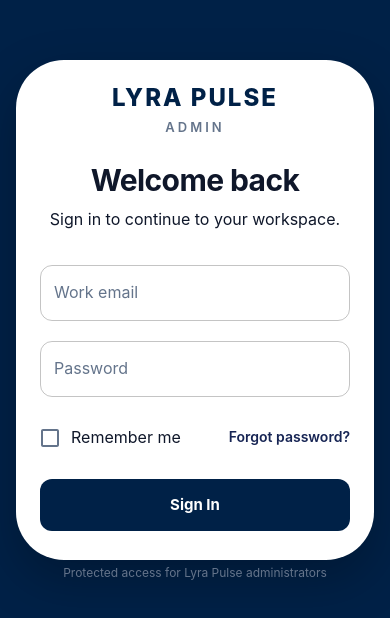
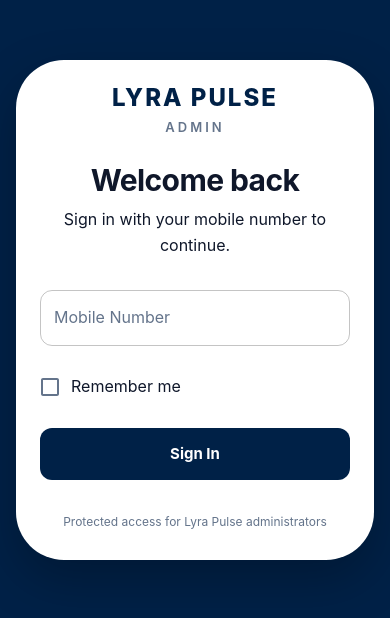
Before and after one commit to 11RAJAVEERAN/LYRA_PULSE, a React (Vite) app in the folder lyrapulse-admin/: page /login in a window 390 px wide. Shown: the part 112-730 px from the top of the page. Built offline with nearby package versions, Linux system fonts and the light colour scheme.

Commit message:
Update login page to mobile number login

```diff
--- a/lyrapulse-admin/src/features/auth/pages/LoginPage.jsx
+++ b/lyrapulse-admin/src/features/auth/pages/LoginPage.jsx
@@ -6,7 +6,6 @@ import {
   Checkbox,
   CircularProgress,
   FormControlLabel,
-  Link,
   Stack,
   TextField,
   Typography,
@@ -19,15 +18,18 @@ import { useNavigate } from 'react-router-dom'
 import { useAuth } from '../hooks/useAuth'
 import { colors } from '../../../theme/colors'
 
+// ========================================
+// 1. LOGIN VALIDATION
+// Email + Password removed
+// Mobile number added
+// ========================================
+
 const loginSchema = z.object({
-  email: z
+  mobile: z
     .string()
     .trim()
-    .min(1, 'Please enter your email address')
-    .email('Please enter a valid email address'),
-  password: z
-    .string()
-    .min(1, 'Please enter your password'),
+    .min(1, 'Please enter your mobile number')
+    .regex(/^[0-9]{10}$/, 'Please enter a valid 10-digit mobile number'),
 })
 
 export function LoginPage() {
@@ -36,6 +38,12 @@ export function LoginPage() {
   const [rememberMe, setRememberMe] = useState(false)
   const [loginError, setLoginError] = useState('')
 
+  // ========================================
+  // 2. FORM DEFAULT VALUES
+  // email + password removed
+  // mobile added
+  // ========================================
+
   const {
     register,
     handleSubmit,
@@ -43,16 +51,23 @@ export function LoginPage() {
   } = useForm({
     resolver: zodResolver(loginSchema),
     defaultValues: {
-      email: '',
-      password: '',
+      mobile: '',
     },
   })
+
+  // ========================================
+  // 3. LOGIN SUBMIT
+  // ========================================
 
   const onSubmit = async (values) => {
     setLoginError('')
 
     try {
-      await login({ ...values, rememberMe })
+      await login({
+        mobile: values.mobile,
+        rememberMe,
+      })
+
       navigate('/dashboard', { replace: true })
     } catch (error) {
       setLoginError(error.message || 'Unable to sign in.')
@@ -62,34 +77,34 @@ export function LoginPage() {
   return (
     <Box
       sx={{
-        minHeight: "100vh",
-        display: "flex",
-        alignItems: "center",
-        justifyContent: "center",
-        backgroundColor: "#002147",
+        minHeight: '100vh',
+        display: 'flex',
+        alignItems: 'center',
+        justifyContent: 'center',
+        backgroundColor: '#002147',
         px: 2,
       }}
     >
       {/* Login Box */}
       <Box
         sx={{
-          width: "100%",
+          width: '100%',
           maxWidth: 440,
           height: 500,
-          backgroundColor: "#ffffff",
+          backgroundColor: '#ffffff',
           borderRadius: 3,
           p: { xs: 3, sm: 4 },
-          boxShadow: "0 20px 50px rgba(0, 0, 0, 0.25)",
+          boxShadow: '0 20px 50px rgba(0, 0, 0, 0.25)',
         }}
       >
         {/* Brand */}
-        <Box sx={{ textAlign: "center", mb: 3 }}>
+        <Box sx={{ textAlign: 'center', mb: 3 }}>
           <Typography
             sx={{
-              color: "#002147",
+              color: '#002147',
               fontWeight: 800,
               fontSize: { xs: 24, sm: 28 },
-              letterSpacing: "2px",
+              letterSpacing: '2px',
               lineHeight: 1.2,
             }}
           >
@@ -102,8 +117,8 @@ export function LoginPage() {
               color: colors.textSecondary,
               fontWeight: 600,
               fontSize: 13,
-              letterSpacing: "3px",
-              textTransform: "uppercase",
+              letterSpacing: '3px',
+              textTransform: 'uppercase',
             }}
           >
             Admin
@@ -115,7 +130,7 @@ export function LoginPage() {
           component="h2"
           variant="h3"
           sx={{
-            textAlign: "center",
+            textAlign: 'center',
             fontSize: {
               xs: 30,
               md: 36,
@@ -130,12 +145,13 @@ export function LoginPage() {
           color="text.secondary"
           sx={{
             mt: 1,
-            textAlign: "center",
+            textAlign: 'center',
           }}
         >
-          Sign in to continue to your workspace.
+          Sign in with your mobile number to continue.
         </Typography>
 
+        {/* Login Form */}
         <Box
           component="form"
           onSubmit={handleSubmit(onSubmit)}
@@ -143,58 +159,52 @@ export function LoginPage() {
           sx={{ mt: 4 }}
         >
           <Stack spacing={2.5}>
+
+            {/* ========================================
+                4. MOBILE NUMBER FIELD
+                OLD: Work email
+                NEW: Mobile number
+            ======================================== */}
+
             <TextField
-              label="Work email"
-              type="email"
+              label="Mobile Number"
+              type="tel"
               fullWidth
-              autoComplete="username"
-              {...register("email")}
-              error={Boolean(errors.email)}
-              helperText={errors.email?.message}
+              autoComplete="tel"
+              inputProps={{
+                maxLength: 10,
+              }}
+              {...register('mobile')}
+              error={Boolean(errors.mobile)}
+              helperText={errors.mobile?.message}
             />
 
-            <TextField
-              label="Password"
-              type="password"
-              fullWidth
-              autoComplete="current-password"
-              {...register("password")}
-              error={Boolean(errors.password)}
-              helperText={errors.password?.message}
-            />
+            {/* ========================================
+                5. PASSWORD FIELD REMOVED
+            ======================================== */}
 
+            {/* Remember Me */}
             <Box
               sx={{
-                display: "flex",
-                justifyContent: "space-between",
-                alignItems: "center",
-                gap: 1,
-                flexWrap: "wrap",
+                display: 'flex',
+                justifyContent: 'flex-start',
+                alignItems: 'center',
               }}
             >
               <FormControlLabel
                 control={
                   <Checkbox
                     checked={rememberMe}
-                    onChange={(event) => setRememberMe(event.target.checked)}
+                    onChange={(event) =>
+                      setRememberMe(event.target.checked)
+                    }
                   />
                 }
                 label="Remember me"
               />
-
-              <Link
-                href="#"
-                underline="hover"
-                color="primary.main"
-                sx={{
-                  fontSize: 14,
-                  fontWeight: 600,
-                }}
-              >
-                Forgot password?
-              </Link>
             </Box>
 
+            {/* Sign In Button */}
             <Button
               type="submit"
               variant="contained"
@@ -202,30 +212,41 @@ export function LoginPage() {
               disabled={isLoading}
               sx={{
                 minHeight: 52,
-                backgroundColor: "#002147",
-                "&:hover": {
-                  backgroundColor: "#003366",
+                backgroundColor: '#002147',
+                '&:hover': {
+                  backgroundColor: '#003366',
                 },
               }}
             >
               {isLoading ? (
                 <>
-                  <CircularProgress size={18} color="inherit" sx={{ mr: 1 }} />
+                  <CircularProgress
+                    size={18}
+                    color="inherit"
+                    sx={{ mr: 1 }}
+                  />
                   Signing in...
                 </>
               ) : (
-                "Sign In"
+                'Sign In'
               )}
             </Button>
 
-            {loginError ? <Alert severity="error">{loginError}</Alert> : null}
+            {/* Login Error */}
+            {loginError ? (
+              <Alert severity="error">
+                {loginError}
+              </Alert>
+            ) : null}
+
           </Stack>
         </Box>
 
+        {/* Footer */}
         <Typography
           sx={{
             mt: 4,
-            textAlign: "center",
+            textAlign: 'center',
             color: colors.textSecondary,
             fontSize: 12,
           }}
@@ -234,5 +255,5 @@ export function LoginPage() {
         </Typography>
       </Box>
     </Box>
-  );
+  )
 }
```
